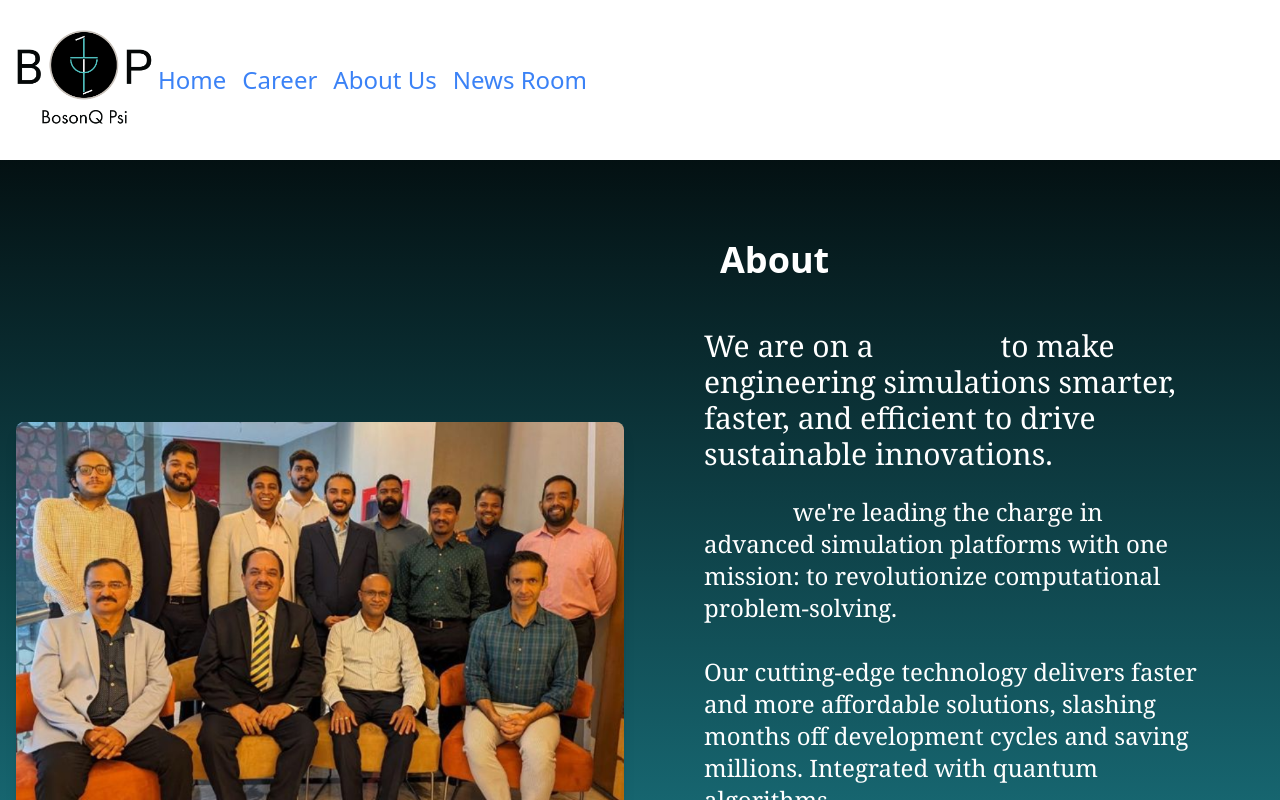
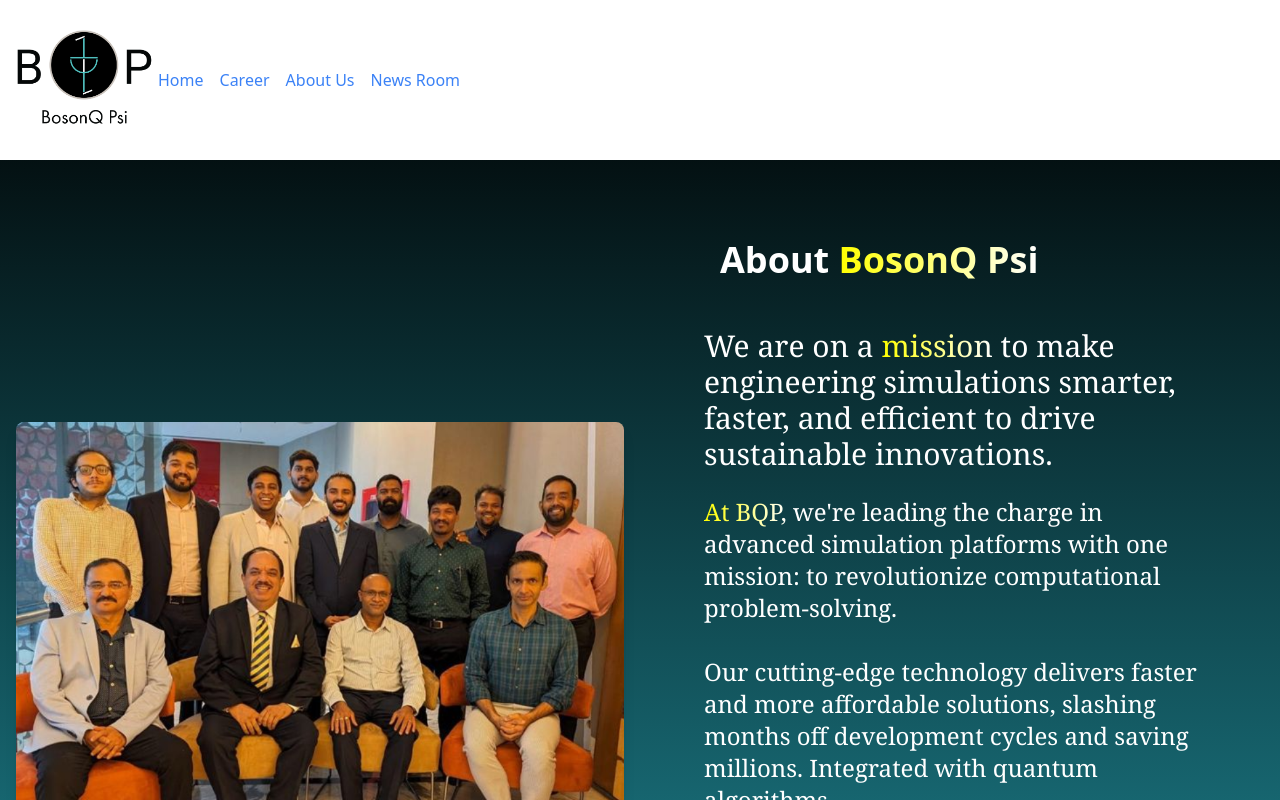
Before and after one commit to akshithchappidi/BQP, a Next.js app: page /about in a window 1280 px wide. Shown: the top 800 px of the page. Built offline with nearby package versions, Linux system fonts and the light colour scheme.

Commit message:
reponsive changes in header

```diff
--- a/Components/AboutUs.tsx
+++ b/Components/AboutUs.tsx
@@ -8,7 +8,7 @@
 
 const GradientText: React.FC<GradientTextProps> = ({ children, gradient }) => {
   return (
-    <span className={`bg-clip-text text-transparent bg-gradient-to-r ${gradient}`}>
+    <span style={{backgroundImage: `linear-gradient(to right, ${gradient})`, WebkitBackgroundClip: 'text', color: 'transparent'}}>
       {children}
     </span>
   );
@@ -18,7 +18,7 @@
   return (
     <div className="py-32" style={{ transform: "skewY(0deg)", background: "linear-gradient(to bottom, black, #24A2B2)" }}>
       <div className="container mx-auto flex flex-col md:flex-row items-center">
-        <div className="md:w-1/2 p-4 pt-8 md:order-2">
+        <div className="md:w-1/2 p-4 pt-8 md:order-1">
           <Image
             src="/team.png"
             alt="About Us"
@@ -27,15 +27,15 @@
             className="w-full h-auto rounded-lg shadow-lg"
           />
         </div>
-        <div className="md:w-1/2 p-16 rounded-lg z-4 text-blue md:order-1">
+        <div className="md:w-1/2 p-16 rounded-lg z-4 text-blue md:order-2">
           <div className="relative">
             <h2 className="text-4xl font-bold mb-2 text-white font-mono text-bold p-4 text-left justify-center">
-              About <GradientText gradient="from-yellow-400 to-white">BosonQ Psi</GradientText>
+              About <GradientText gradient="yellow, white">BosonQ Psi</GradientText>
             </h2>
           </div>
           <p className="text-3xl text-bold text-white font-extra-large font-highlight font-serif mt-8">
             We are on a{" "}
-            <GradientText gradient="from-yellow-400 to-white">
+            <GradientText gradient="yellow, white">
               mission
             </GradientText>{" "}
             to make engineering simulations smarter, faster, and efficient to drive
@@ -43,7 +43,7 @@
           </p>
           <br />
           <p className="text-2xl text-white font-serif mt-4">
-            <GradientText gradient="from-yellow-400 to-white">At BQP,</GradientText> we're leading the charge in advanced simulation platforms with
+            <GradientText gradient="yellow, white">At BQP,</GradientText> we're leading the charge in advanced simulation platforms with
             one mission: to revolutionize computational problem-solving.
             <br />{" "}
             <br />
--- a/Components/MainComponents/Header.tsx
+++ b/Components/MainComponents/Header.tsx
@@ -12,6 +12,7 @@
         <div>
           <Image src="/BQP_Logo.png" alt="Company Logo" width={150} height={50} />
         </div>
+        <div className="flex justify-end">
           <div className="md:hidden">
             <button onClick={() => setIsOpen(!isOpen)}>
               <i className="fa fa-bars"></i>
@@ -19,18 +20,19 @@
           </div>
           <ul className={`flex space-x-4 ${isOpen ? "" : "hidden"} md:flex`}>
             <li>
-            <Link href="/" className="text-2xl md:text-xl">Home</Link>
+              <Link href="/">Home</Link>
             </li>
             <li>
-            <Link href="/career" className="text-2xl md:text-xl">Career</Link>
+              <Link href="/career">Career</Link>
             </li>
             <li>
-            <Link href="/about" className="text-2xl md:text-xl">About Us</Link>
+              <Link href="/about">About Us</Link>
             </li>
             <li>
-            <Link href="/newsroom" className="text-2xl md:text-xl">News Room</Link>
+              <Link href="/newsroom">News Room</Link>
             </li>
           </ul>
+        </div>
       </nav>
     </header>
   );
```
Lines whose indentation alone changed are shown as unchanged.
